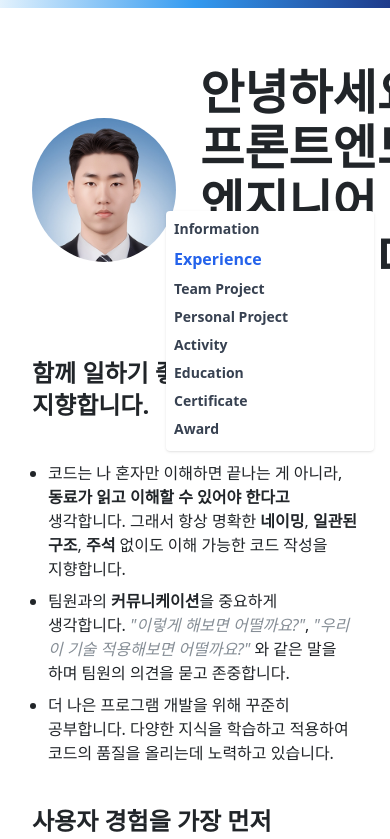
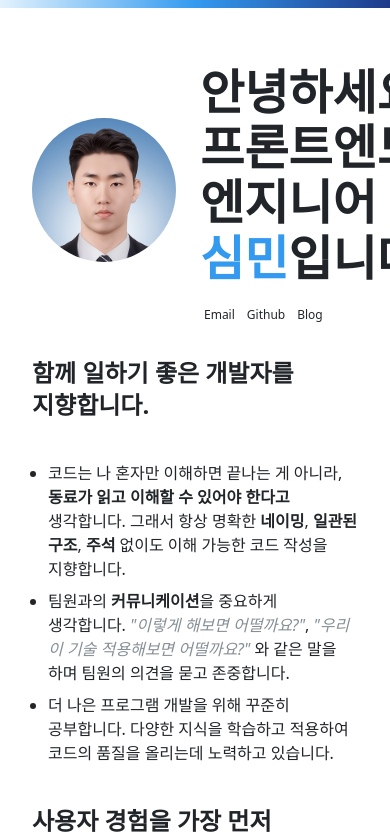
Before and after one commit to zxim/Simple_Portfolio, a Next.js app: page / in a window 390 px wide. Shown: the top 839 px of the page. Built offline with nearby package versions, Linux system fonts and the light colour scheme.

Commit message:
모바일 숨김

```diff
--- a/src/components/Sidebar/index.tsx
+++ b/src/components/Sidebar/index.tsx
@@ -68,7 +68,7 @@ const Sidebar = () => {
   };
 
   return (
-    <aside className="fixed top-1/4 right-4 z-50 flex flex-col gap-1 text-sm bg-white dark:bg-[#121212] p-2 rounded shadow w-52">
+    <aside className="hidden md:flex fixed top-1/4 right-4 z-50 flex-col gap-1 text-sm bg-white dark:bg-[#121212] p-2 rounded shadow w-52">
       {sections.map(({ id, title, dataKey }) => {
         const raw = (data as Record<string, unknown>)[dataKey ?? ""];
         const items: DataItem[] = Array.isArray(raw) ? (raw as DataItem[]) : [];
```
